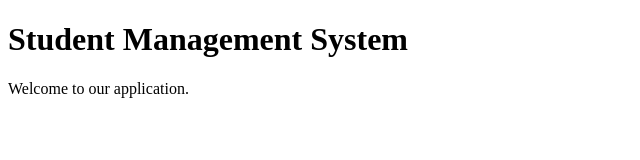
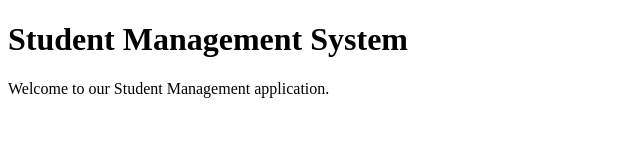
Before and after one commit to AmaniRH/StudentManagement, a plain HTML site: page index.html in a window 1280 px wide. Shown: the whole page, without its empty margins (0-640 px from the left). Drawn offline with Linux system fonts and the light colour scheme.

Commit message:
Update welcome message

```diff
--- a/index.html
+++ b/index.html
@@ -6,6 +6,6 @@
 </head>
 <body>
     <h1>Student Management System</h1>
-    <p>Welcome to our application.</p>
+    <p>Welcome to our Student Management application.</p>
 </body>
 </html>
```
